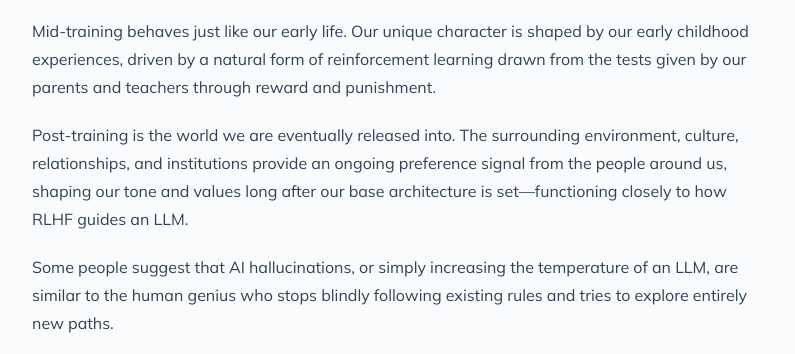
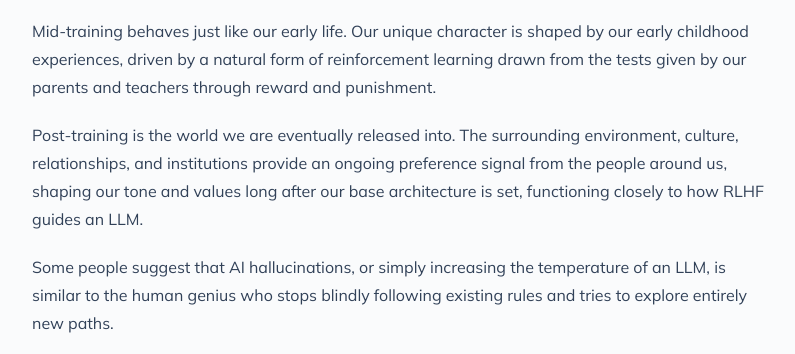
Before and after one commit to SecchiAlessandro/SecchiAlessandro.github.io, an Astro site: page /ai/ai-and-creativity/ in a window 1280 px wide. Shown: the part 860-1214 px from the top of the page, 240-1035 px from the left. Built offline with nearby package versions, Linux system fonts and the light colour scheme; Astro itself is replaced by a stand-in of ours; a web font is replaced by a local one.

Commit message:
Refine language and grammar in AI and creativity article
Corrected grammatical errors and improved sentence structure for clarity.

```diff
--- a/src/content/blog/ai/ai-and-creativity.md
+++ b/src/content/blog/ai/ai-and-creativity.md
@@ -14,9 +14,9 @@ I love the pattern between how we train a language model and how a person comes
 
 Mid-training behaves just like our early life. Our unique character is shaped by our early childhood experiences, driven by a natural form of reinforcement learning drawn from the tests given by our parents and teachers through reward and punishment.
 
-Post-training is the world we are eventually released into. The surrounding environment, culture, relationships, and institutions provide an ongoing preference signal from the people around us, shaping our tone and values long after our base architecture is set—functioning closely to how RLHF guides an LLM.
+Post-training is the world we are eventually released into. The surrounding environment, culture, relationships, and institutions provide an ongoing preference signal from the people around us, shaping our tone and values long after our base architecture is set, functioning closely to how RLHF guides an LLM.
 
-Some people suggest that AI hallucinations, or simply increasing the temperature of an LLM, are similar to the human genius who stops blindly following existing rules and tries to explore entirely new paths.
+Some people suggest that AI hallucinations, or simply increasing the temperature of an LLM, is similar to the human genius who stops blindly following existing rules and tries to explore entirely new paths.
 
 Yet, all the LLM reasoning is rooted in induction, relying on extrapolation from data. Perhaps what truly separates us from machines is the genuine "understanding" of these steps. Or the dynamic, physic-based environment we are living in.
 
@@ -29,10 +29,10 @@ Evolution is the creation of knowledge through variation and selection. And yet,
 Nature holds many unresolved mysteries: the nature of qualia (feelings), and the "hard problem" of consciousness. Trying to achieve these artificially, without ever discovering those unknowns, cannot work. As long as we cannot explain the common language of art and music, why certain flowers look beautiful, or why we feel happy or sad, how can we expect to simulate any of it in a computer program?
 
 AI is a computational process; it uses pre-existing knowledge to predict the next token. The question here is whether AI will be able to help us in this infinite expansion of knowledge. Some people try to answer to that question by answering to whether AI can be conscious, can "understand".
+Current AI is built on inductive principles: optimizing against training data or objective functions. So, it can recombine and extrapolate existing patterns, but it cannot originate genuinely new explanatory knowledge or question its own goals (so far).
 
 We, humans, are universal explainers, capable of creating explanations. New explanations create new problems, inevitable but soluble problems.
 David Deutsch argues that digital computers are universal too, similar to human brains. But the problem lies in the program that runs on them. Deutsch rejects induction (learning by extrapolating patterns from data) as a valid theory of knowledge at all. He holds that real creativity means generating new explanations through bold conjecture and error-correction, ideas that go beyond, and sometimes against, the data, rather than ones derived from it. Hardware is not the source of creativity. Even if we were able to recreate the brain, it wouldn't be creative on its own. What matters is the program running on it, the conjecture and criticism that generate new knowledge.
-Current AI is built on inductive principles: optimizing against training data or objective functions. So, it can recombine and extrapolate existing patterns, but it cannot originate genuinely new explanatory knowledge or question its own goals (so far).
 
 On the other hand, Penrose says no; a computational process, by definition, cannot be creative. He draws on Gödel's theorem: in any consistent formal system, there are specific true statements that cannot be proven within that system. In other words, any sufficiently powerful, consistent formal system will contain true statements that cannot be proven using its own rules. Because computation is bound by these formal systems, Penrose argues it cannot replicate the human mind's ability to recognize these unprovable truths. This suggests consciousness accesses something beyond computation.
 Penrose proposes that consciousness arises from quantum collapse in microtubules. When a quantum superposition reaches a threshold of mass-energy, the wave function collapses spontaneously. Penrose ties consciousness to these collapses (which are not yet proven).
@@ -45,7 +45,7 @@ If Deutsch is right, AGI is a software problem; that is, we need an algorithm fo
 
 If Penrose is right, AGI is a hardware/physics problem (we need quantum biological computing).
 
-And if Altman is right, true understanding is an emergent property of scaling laws, where a future iteration like GPT-8 might be able to solve quantum gravity through data alone.
+And if Sam Altman, and most of the AI labs, are right, true understanding is an emergent property of scaling laws, where a future iteration like GPT-8 might be able to solve quantum gravity through data alone.
 
 Probably, the day AI becomes conscious, and able to explain new knowledge on its own, will be the day we reach AGI.
 
```
